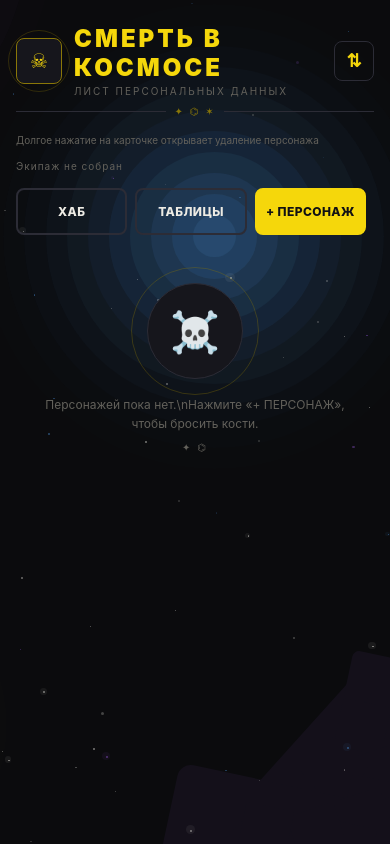
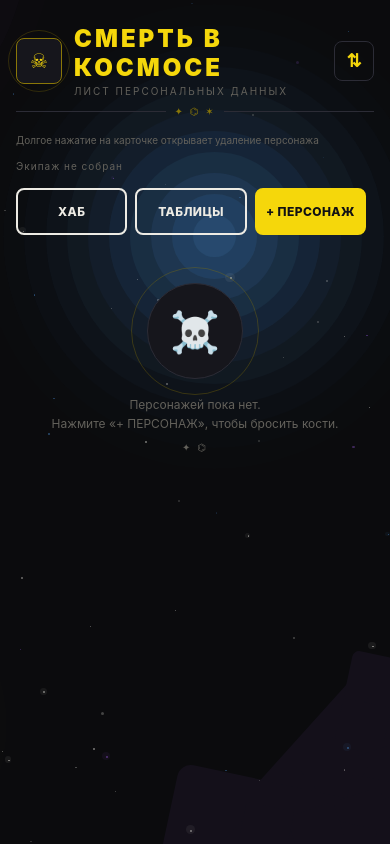
Before and after one commit to Splicer97/death_in_space, a React Native app: screen /Roster in a window 390 px wide. Built offline with nearby package versions, Linux system fonts and the light colour scheme; what react-native-mmkv would draw is missing.

Commit message:
Brighten tab borders and fix empty state line break

```diff
--- a/src/screens/RosterScreen.tsx
+++ b/src/screens/RosterScreen.tsx
@@ -173,7 +173,10 @@ export default function RosterScreen({ navigation }: Props) {
             accessibilityRole="button"
             accessibilityLabel="Данные и резервные копии"
             onPress={() => navigation.navigate('Data')}
-            style={({pressed}) => [styles.dataButton, pressed && styles.pressed]}
+            style={({ pressed }) => [
+              styles.dataButton,
+              pressed && styles.pressed,
+            ]}
           >
             <Text style={styles.dataButtonText}>⇅</Text>
           </Pressable>
@@ -195,7 +198,7 @@ export default function RosterScreen({ navigation }: Props) {
             variant="ghost"
             singleLine
             onPress={() => navigation.navigate('Hub')}
-            style={styles.headerButton}
+            style={[styles.headerButton, styles.headerTab]}
             textStyle={styles.tabText}
           />
           <Button
@@ -203,7 +206,7 @@ export default function RosterScreen({ navigation }: Props) {
             variant="ghost"
             singleLine
             onPress={() => navigation.navigate('Tables')}
-            style={styles.headerButton}
+            style={[styles.headerButton, styles.headerTab]}
             textStyle={styles.tabText}
           />
           <Button
@@ -230,7 +233,7 @@ export default function RosterScreen({ navigation }: Props) {
         ListEmptyComponent={
           <Empty
             glyph="☠️"
-            text="Персонажей пока нет.\nНажмите «+ ПЕРСОНАЖ», чтобы бросить кости."
+            text={'Персонажей пока нет.\nНажмите «+ ПЕРСОНАЖ», чтобы бросить кости.'}
           />
         }
       />
@@ -238,9 +241,7 @@ export default function RosterScreen({ navigation }: Props) {
       <Snackbar
         visible={undoCharacter !== null}
         message={
-          undoCharacter
-            ? `«${undoCharacter.name || 'Без имени'}» удалён`
-            : ''
+          undoCharacter ? `«${undoCharacter.name || 'Без имени'}» удалён` : ''
         }
         actionLabel="ОТМЕНИТЬ"
         onAction={() => undoRemove()}
@@ -325,6 +326,7 @@ const styles = StyleSheet.create({
     borderWidth: 2,
     paddingHorizontal: spacing.xs,
   },
+  headerTab: { borderColor: colors.text },
   tabText: { fontSize: font.small, letterSpacing: 0.4 },
   card: {
     backgroundColor: colors.surface,
@@ -345,7 +347,7 @@ const styles = StyleSheet.create({
     alignItems: 'center',
     justifyContent: 'center',
   },
-  dataButtonText: {color: colors.yellow, fontSize: 18, fontWeight: '800'},
+  dataButtonText: { color: colors.yellow, fontSize: 18, fontWeight: '800' },
   cardTop: { flexDirection: 'row', alignItems: 'center' },
   avatar: {
     width: 52,
```
